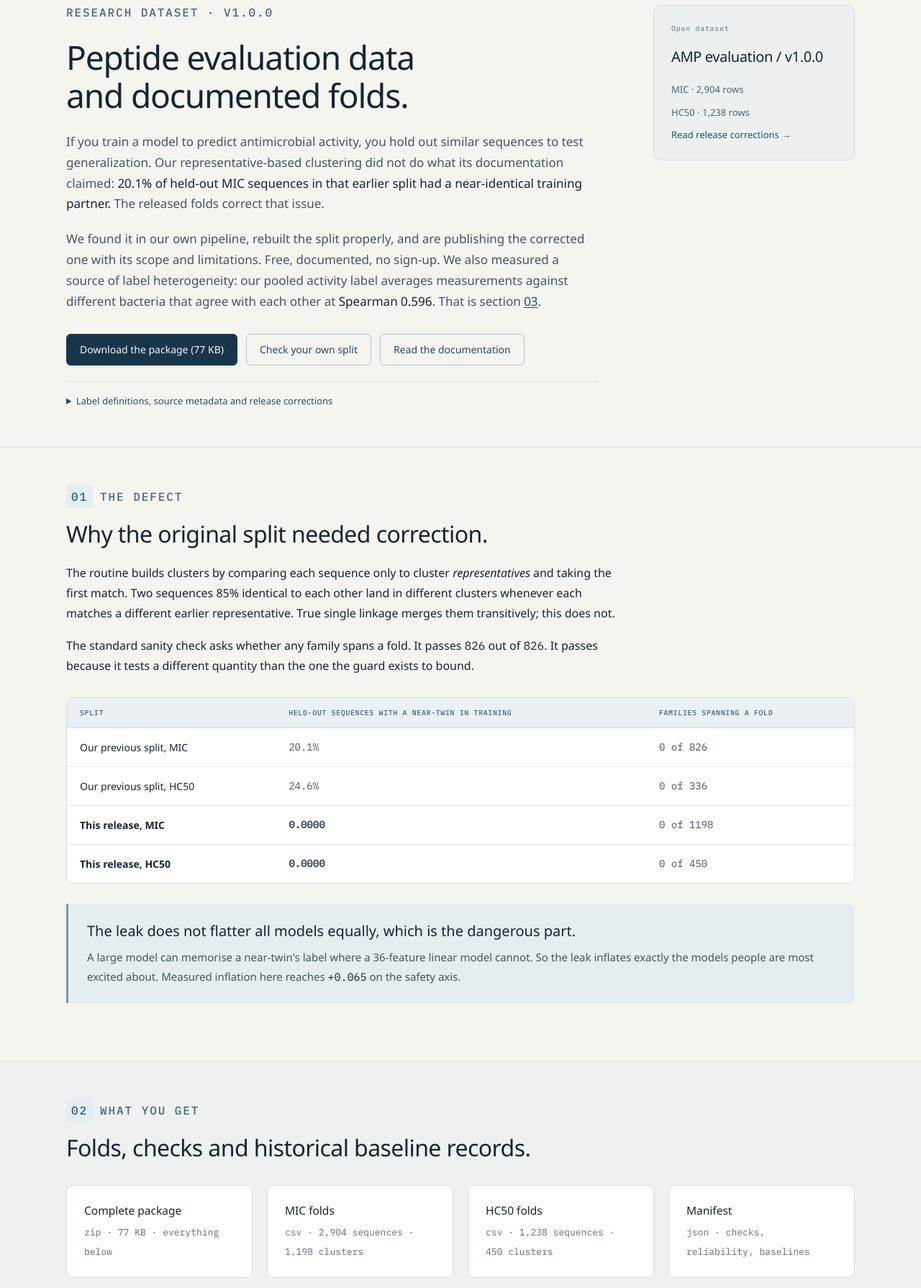
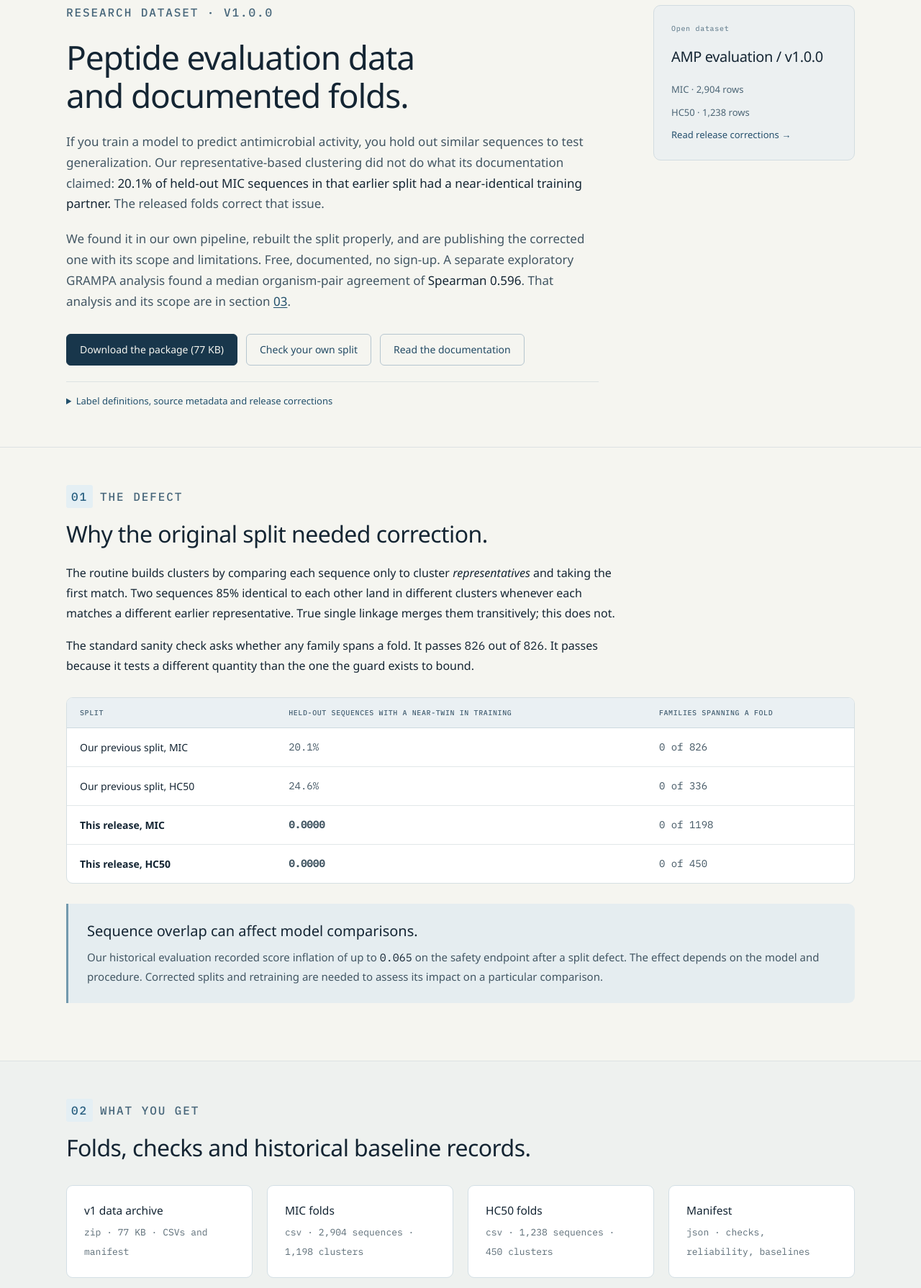
Before and after one commit to braxtonmensah/silicyte-site, a plain HTML site: page data.html in a window 1280 px wide. Shown: the part 130-1920 px from the top of the page at 72% size. Drawn offline with Linux system fonts and the light colour scheme; a web font is replaced by a local one.

Commit message:
Keep dataset comparisons within their measured scope

```diff
--- a/data.html
+++ b/data.html
@@ -128,9 +128,9 @@
       had a near-identical training partner.</strong> The released folds correct that issue.</p>
       <p class="lede small">We found it in our own pipeline, rebuilt the split properly, and are
       publishing the corrected one with its scope and limitations. Free, documented, no sign-up.
-      We also measured a source of label heterogeneity: our pooled activity label
-      averages measurements against different bacteria that agree with each other at
-      <strong>Spearman 0.596</strong>. That is section <a href="#target">03</a>.</p>
+      A separate exploratory GRAMPA analysis found a median organism-pair agreement of
+      <strong>Spearman 0.596</strong>. That analysis and its scope are in
+      section <a href="#target">03</a>.</p>
       <div class="actions">
         <a class="btn" href="/data/silicyte-amp-eval-v1.zip" download>Download the package (77 KB)</a>
         <a class="btn ghost" href="/check.html">Check your own split</a>
@@ -179,10 +179,11 @@
       </div>
 
       <div class="plain">
-        <b>The leak does not flatter all models equally, which is the dangerous part.</b>
-        <span>A large model can memorise a near-twin's label where a 36-feature linear model cannot.
-        So the leak inflates exactly the models people are most excited about. Measured inflation
-        here reaches <span class="num">+0.065</span> on the safety axis.</span>
+        <b>Sequence overlap can affect model comparisons.</b>
+        <span>Our historical evaluation recorded score inflation of up to
+        <span class="num">0.065</span> on the safety endpoint after a split defect. The effect
+        depends on the model and procedure. Corrected splits and retraining are needed to assess
+        its impact on a particular comparison.</span>
       </div>
     </div>
   </section>
@@ -195,7 +196,7 @@
       </div>
       <div class="dl">
         <a href="/data/silicyte-amp-eval-v1.zip" download>
-          <b>Complete package</b><span>zip &middot; 77 KB &middot; everything below</span>
+          <b>v1 data archive</b><span>zip &middot; 77 KB &middot; CSVs and manifest</span>
         </a>
         <a href="/data/silicyte-amp-eval-v1/folds_mic.csv" download>
           <b>MIC folds</b><span>csv &middot; 2,904 sequences &middot; 1,198 clusters</span>
@@ -281,8 +282,9 @@
           </tbody>
         </table>
       </div>
-      <p class="col muted small" style="margin-top:14px">These are not small-sample artifacts.
-      E. coli and S. aureus share four thousand peptides and still agree at 0.644.</p>
+      <p class="col muted small" style="margin-top:14px">The E. coli / S. aureus comparison includes
+      4,064 shared peptides and a recorded correlation of 0.644. Sample size alone does not separate
+      organism effects from source, assay or selection effects.</p>
 
       <div class="col" style="margin-top:44px">
         <h3 style="font:400 22px/1.3 var(--display);margin-bottom:12px">Within-organism split-half results</h3>
@@ -295,7 +297,7 @@
         <table>
           <thead><tr><th scope="col">Target</th><th scope="col">Peptides with repeat records</th><th scope="col">Split-half</th><th scope="col">Derived value, not a ceiling</th></tr></thead>
           <tbody>
-            <tr><td>pooled across organisms, the standard target</td><td class="n">&mdash;</td><td class="n">0.7877</td><td class="n">0.9387</td></tr>
+            <tr><td>pooled across organisms in this analysis</td><td class="n">&mdash;</td><td class="n">0.7877</td><td class="n">0.9387</td></tr>
             <tr><td>E. coli only</td><td class="n">2,099</td><td class="n">+0.857</td><td class="n"><b>0.9608</b></td></tr>
             <tr><td>S. aureus only</td><td class="n">2,100</td><td class="n">+0.851</td><td class="n"><b>0.9590</b></td></tr>
             <tr><td>P. aeruginosa only</td><td class="n">1,035</td><td class="n">+0.833</td><td class="n">0.9535</td></tr>
```
